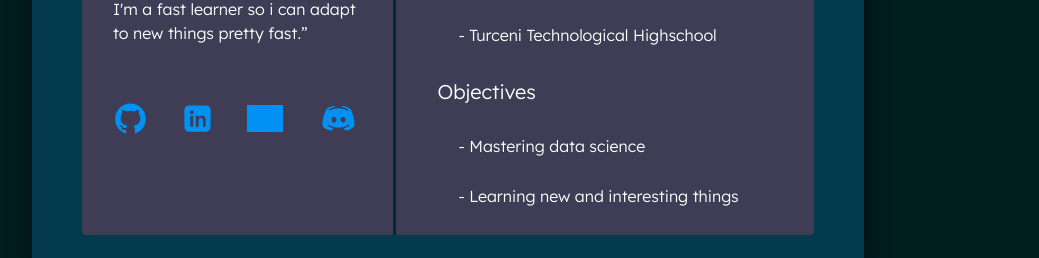
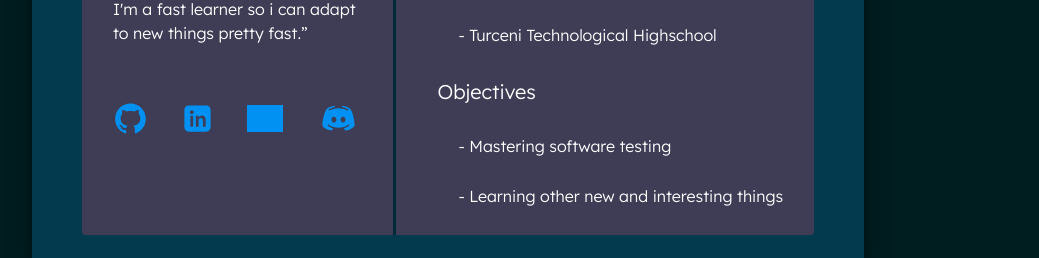
Before and after one commit to boltex33/portfolio, a React (Create React App) app: page / in a window 1280 px wide. Shown: the part 1280-1538 px from the top of the page, without its empty margins (192-1231 px from the left). Built offline with nearby package versions, Linux system fonts and the light colour scheme; grey boxes are pictures that could not be loaded; a web font is replaced by a local one.

Commit message:
about-change-testing

```diff
--- a/src/components/About.js
+++ b/src/components/About.js
@@ -76,8 +76,8 @@ function About() {
           </h5>
           <h5>- Turceni Technological Highschool</h5>
           <h2>Objectives</h2>
-          <h5>- Mastering data science </h5>
-          <h5>- Learning new and interesting things </h5>
+          <h5>- Mastering software testing </h5>
+          <h5>- Learning other new and interesting things </h5>
         </div>
       </div>
     </AboutStyled>
```
